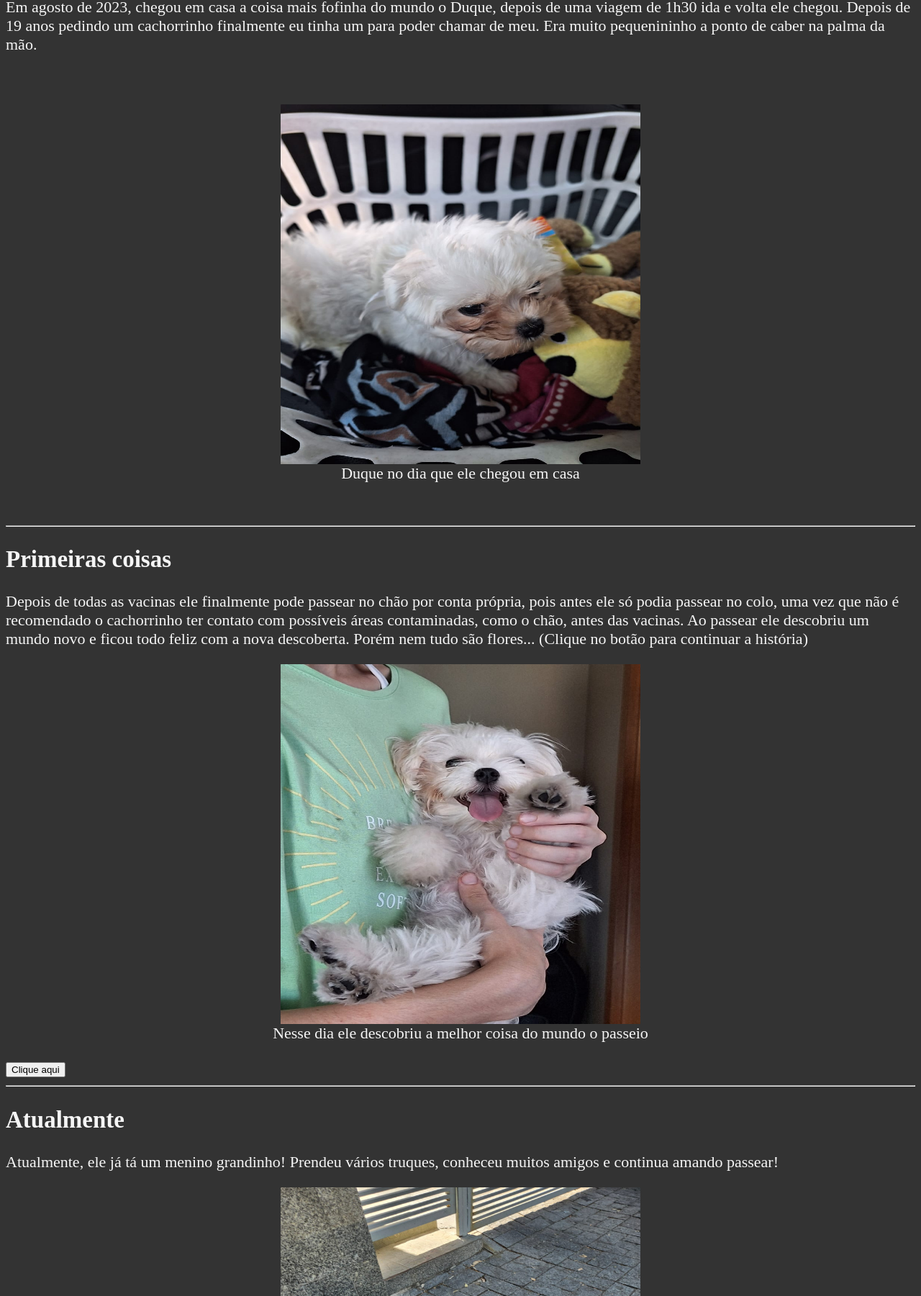
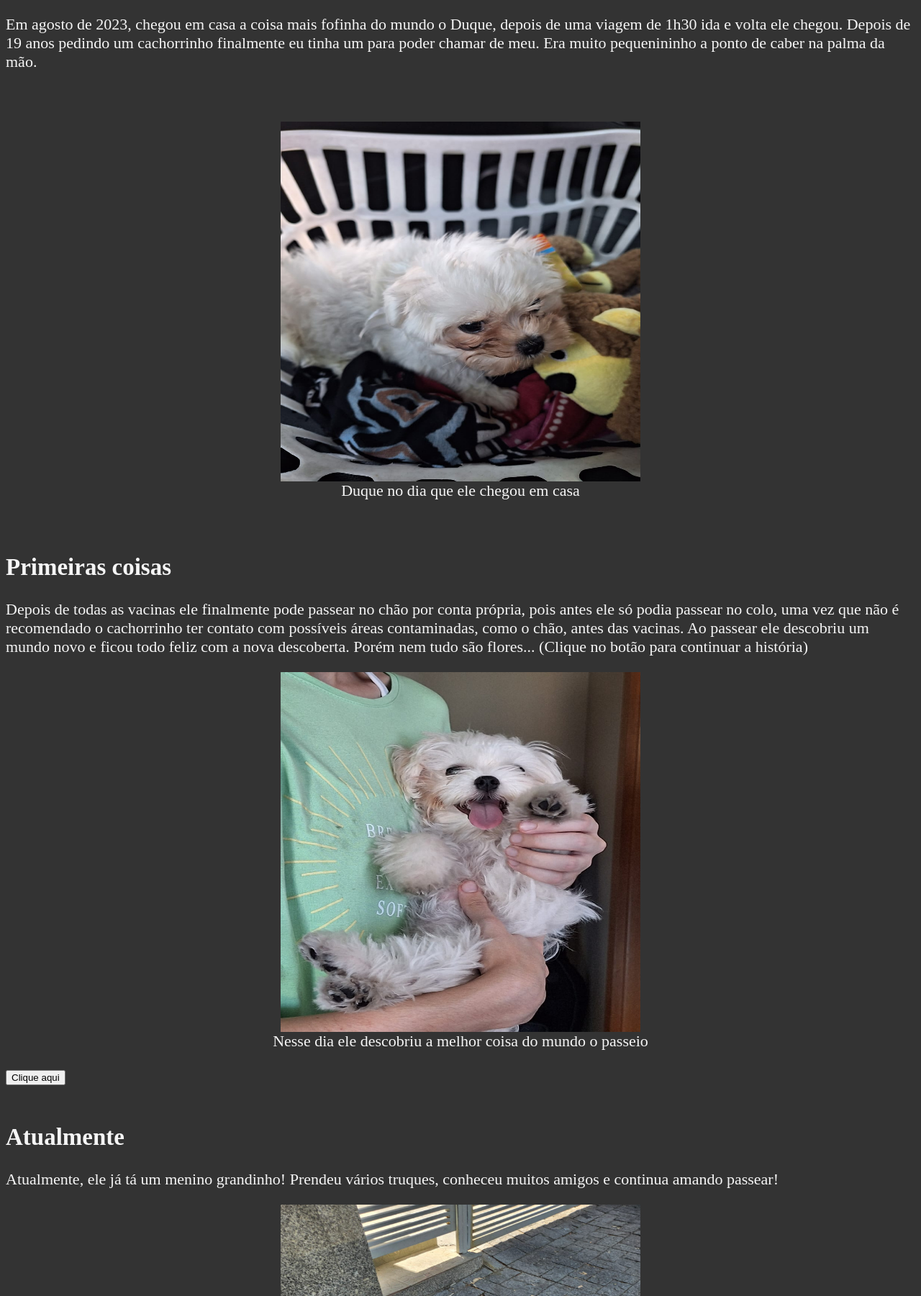
Before and after one commit to anafranco0/utf-cg-tp0, a plain HTML site: page index.html in a window 1280 px wide. Shown: the part 282-2083 px from the top of the page at 72% size. Drawn offline with Linux system fonts and the light colour scheme.

Commit message:
Ajustes no main da página web

```diff
--- a/index.html
+++ b/index.html
@@ -33,7 +33,10 @@
             </nav>
         </header>
 
+        <hr>
 
+        <main>
+            <section>
                 <h2 id="filhote">Chegada em casa</h2>
                 <p>Em agosto de 2023, chegou em casa a coisa mais fofinha do mundo o Duque, depois de uma viagem de 1h30 ida e volta ele chegou. Depois de 19 anos pedindo um cachorrinho finalmente eu tinha um para poder chamar de meu. Era muito pequenininho a ponto de caber na palma da mão.</p>
                 <br>
@@ -43,12 +46,11 @@
 
                     <figcaption style="text-align: center;">Duque no dia que ele chegou em casa</figcaption>
                 </figure>
-
-
+            </section>
 
             <br>
-        <hr>
 
+            <section>
                 <h2 id="primeiras">Primeiras coisas</h2>
                 <p>Depois de todas as vacinas ele finalmente pode passear no chão por conta própria, pois antes ele só podia passear no colo, uma vez que não é recomendado o cachorrinho ter contato com possíveis áreas contaminadas,  como o chão, antes das vacinas. Ao passear ele descobriu um mundo novo e ficou todo feliz com a nova descoberta. Porém nem tudo são flores... (Clique no botão para continuar a história)</p>
 
@@ -76,10 +78,11 @@
                         descricao.textContent = "Com as maiores alegrias ás vezes vem também as maiores tristezas. Acho que ele não gostou da ideia de ter q tomar banho depois do passeio!";
                     });
                 </script>
+            </section>
 
             <br>
-        <hr>
 
+            <section>
                 <h2 id="atualmente">Atualmente</h2>
 
                 <p>Atualmente, ele já tá um menino grandinho! Prendeu vários truques, conheceu muitos amigos e continua amando passear!</p>
@@ -91,6 +94,11 @@
                         Foto em um passeio especial na atualidade
                     </figcaption>
                 </figure>
+            </section>
+
+        </main>
+
+
 
        <hr>
     <footer>
```
Lines whose indentation alone changed are shown as unchanged.
